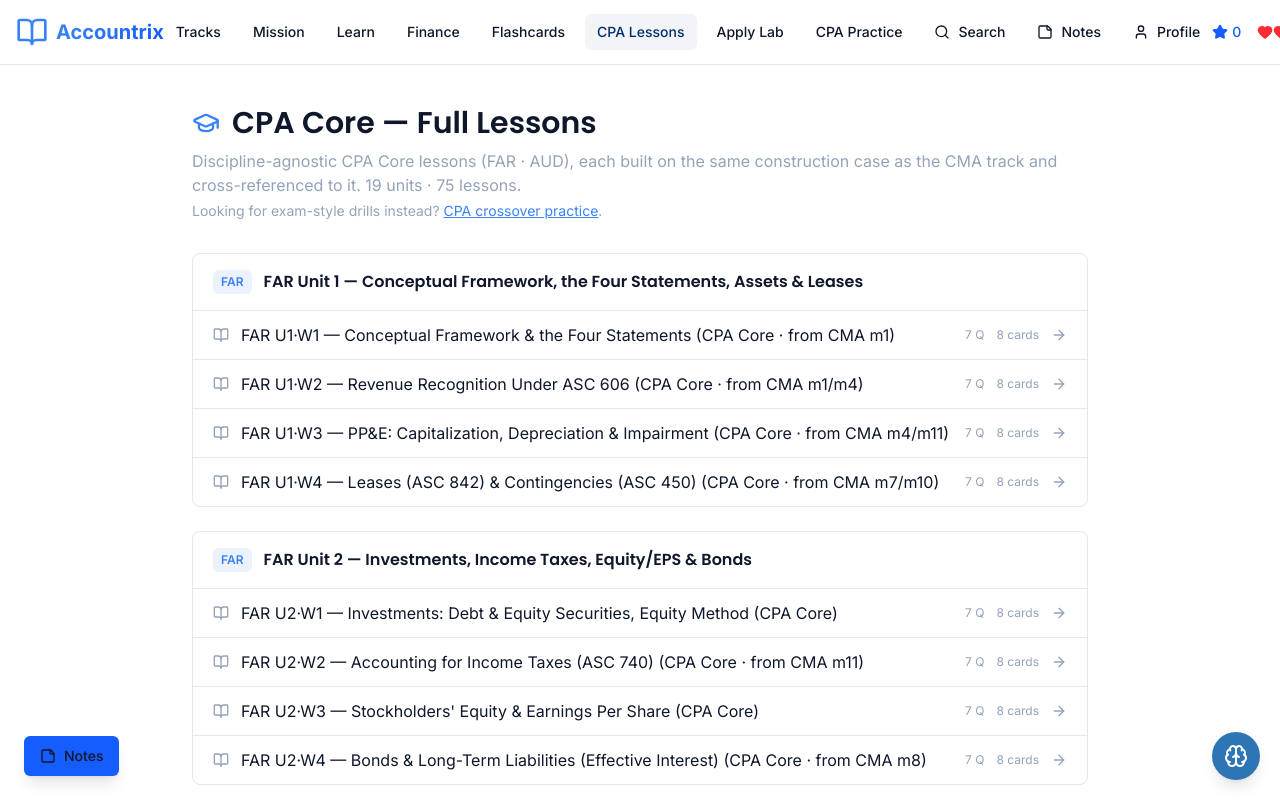
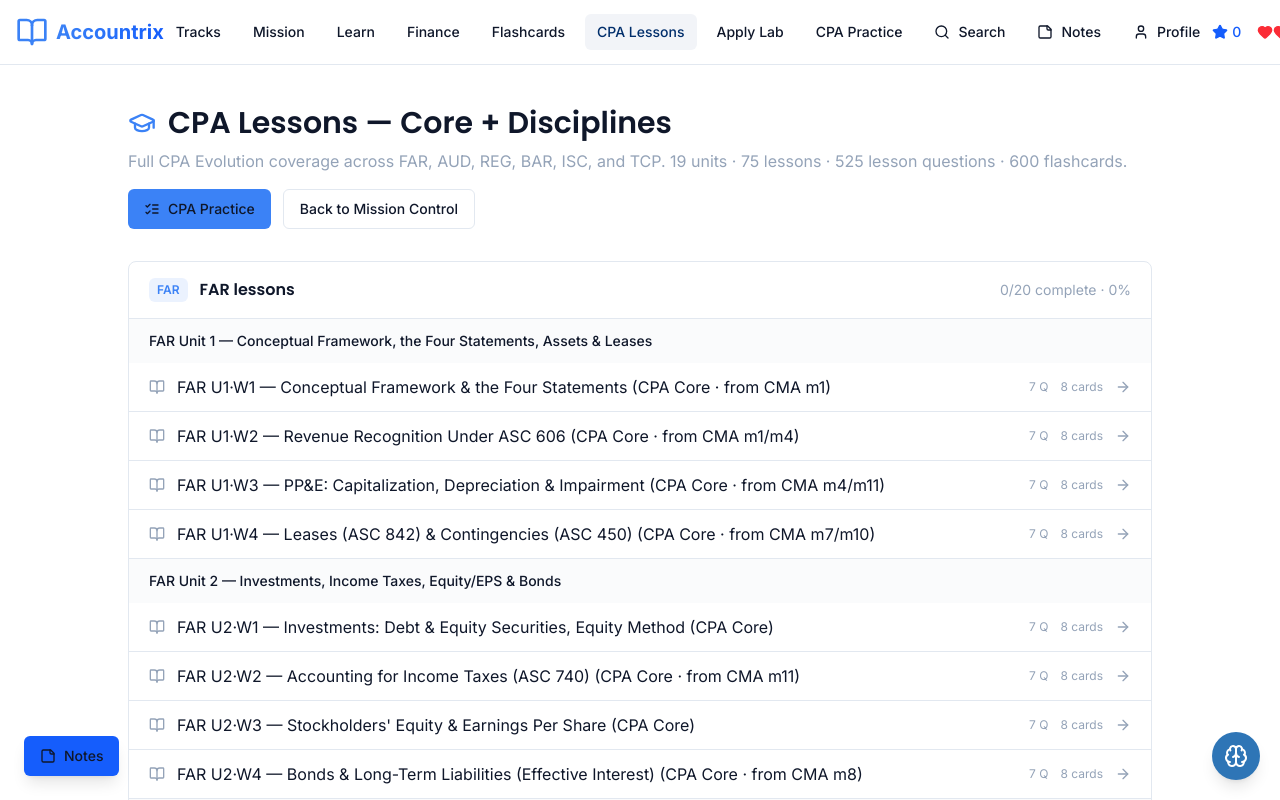
Before and after one commit to kennybhill7/AccountrixCPA-App, a Next.js app: page /cpa in a window 1280 px wide. Shown: the top 800 px of the page. Built offline with nearby package versions, Linux system fonts and the light colour scheme.

Commit message:
feat(cpa): expose all practice sections and dashboard

```diff
--- a/app/cpa/page.tsx
+++ b/app/cpa/page.tsx
@@ -1,10 +1,11 @@
 "use client";
 
-import { useEffect, useState } from "react";
+import { useEffect, useMemo, useState } from "react";
 import Link from "next/link";
+import { ArrowRight, BookOpen, GraduationCap, ListChecks } from "lucide-react";
 import { Button } from "@/components/ui/button";
 import { EmptyState } from "@/components/EmptyState";
-import { BookOpen, ArrowRight, GraduationCap } from "lucide-react";
+import { useCpaProgress } from "@/lib/store";
 
 interface CpaWeek {
   id: string;
@@ -20,9 +21,12 @@ interface CpaUnit {
   weeks: CpaWeek[];
 }
 
+const SECTION_ORDER = ["FAR", "AUD", "REG", "BAR", "ISC", "TCP"];
+
 export default function CpaLessonsPage() {
   const [units, setUnits] = useState<CpaUnit[]>([]);
   const [loading, setLoading] = useState(true);
+  const completed = useCpaProgress((s) => s.completedQuizzes);
 
   useEffect(() => {
     (async () => {
@@ -38,10 +42,23 @@ export default function CpaLessonsPage() {
     })();
   }, []);
 
+  const grouped = useMemo(() => {
+    const map = new Map<string, CpaUnit[]>();
+    for (const unit of units) {
+      const arr = map.get(unit.section) ?? [];
+      arr.push(unit);
+      map.set(unit.section, arr);
+    }
+    return SECTION_ORDER.filter((section) => map.has(section)).map((section) => ({
+      section,
+      units: (map.get(section) ?? []).sort((a, b) => a.unit - b.unit),
+    }));
+  }, [units]);
+
   if (loading) {
     return (
-      <div className="container mx-auto py-16 px-4 text-center">
-        <div className="animate-spin rounded-full h-12 w-12 border-b-2 border-primary mx-auto mb-4"></div>
+      <div className="container mx-auto px-4 py-16 text-center">
+        <div className="mx-auto mb-4 h-12 w-12 animate-spin rounded-full border-b-2 border-primary" />
         <p className="text-muted-foreground">Loading CPA lessons...</p>
       </div>
     );
@@ -49,76 +66,119 @@ export default function CpaLessonsPage() {
 
   if (units.length === 0) {
     return (
-      <div className="container mx-auto py-16 px-4">
+      <div className="container mx-auto px-4 py-16">
         <EmptyState
           icon={GraduationCap}
           title="CPA lessons not built yet"
-          description="Run npm run build:cpa-curriculum to assemble the FAR/AUD units."
+          description="Run npm run build:cpa-curriculum to assemble the CPA units."
         />
       </div>
     );
   }
 
   const totalWeeks = units.reduce((n, u) => n + u.weeks.length, 0);
+  const totalQuestions = units.reduce(
+    (n, u) => n + u.weeks.reduce((m, w) => m + (w.quiz?.questions?.length ?? 0), 0),
+    0
+  );
+  const totalCards = units.reduce(
+    (n, u) => n + u.weeks.reduce((m, w) => m + (w.flashcards?.length ?? 0), 0),
+    0
+  );
 
   return (
     <div className="min-h-screen bg-background">
       <div className="container mx-auto px-4 py-10">
-        <div className="max-w-4xl mx-auto">
-          <div className="flex items-center gap-3 mb-2">
+        <div className="mx-auto max-w-5xl">
+          <div className="mb-2 flex items-center gap-3">
             <GraduationCap className="h-7 w-7 text-primary" />
-            <h1 className="text-3xl font-bold">CPA Core — Full Lessons</h1>
+            <h1 className="text-3xl font-bold">CPA Lessons — Core + Disciplines</h1>
           </div>
-          <p className="text-muted-foreground mb-1">
-            Discipline-agnostic CPA Core lessons (FAR · AUD), each built on the same construction
-            case as the CMA track and cross-referenced to it. {units.length} units · {totalWeeks}{" "}
-            lessons.
-          </p>
-          <p className="text-sm text-muted-foreground mb-8">
-            Looking for exam-style drills instead?{" "}
-            <Link href="/crossover" className="text-primary underline">
-              CPA crossover practice
-            </Link>
-            .
+          <p className="mb-4 text-muted-foreground">
+            Full CPA Evolution coverage across FAR, AUD, REG, BAR, ISC, and TCP. {units.length}{" "}
+            units · {totalWeeks} lessons · {totalQuestions} lesson questions · {totalCards}{" "}
+            flashcards.
           </p>
 
-          <div className="space-y-6">
-            {units.map((unit) => (
-              <div key={unit.id} className="rounded-lg border bg-card">
-                <div className="px-5 py-4 border-b flex items-center gap-3">
-                  <span className="inline-flex items-center rounded-md bg-primary/10 text-primary text-xs font-semibold px-2 py-1">
-                    {unit.section}
+          <div className="mb-8 flex flex-wrap gap-3">
+            <Button asChild>
+              <Link href="/crossover">
+                <ListChecks className="mr-2 h-4 w-4" />
+                CPA Practice
+              </Link>
+            </Button>
+            <Button asChild variant="outline">
+              <Link href="/mission">Back to Mission Control</Link>
+            </Button>
+          </div>
+
+          <div className="space-y-8">
+            {grouped.map(({ section, units: sectionUnits }) => {
+              const sectionWeeks = sectionUnits.flatMap((u) =>
+                u.weeks.map((w) => ({ unit: u, week: w }))
+              );
+              const sectionCompleted = sectionWeeks.filter(({ unit, week }) =>
+                completed.includes(`${unit.id}:${week.id}`)
+              ).length;
+              const pct =
+                sectionWeeks.length > 0 ? Math.round((sectionCompleted / sectionWeeks.length) * 100) : 0;
+
+              return (
+                <section key={section} className="rounded-lg border bg-card">
+                  <div className="border-b px-5 py-4">
+                    <div className="flex flex-wrap items-center justify-between gap-3">
+                      <div className="flex items-center gap-3">
+                        <span className="inline-flex items-center rounded-md bg-primary/10 px-2 py-1 text-xs font-semibold text-primary">
+                          {section}
                         </span>
-                  <h2 className="font-semibold">{unit.title}</h2>
+                        <h2 className="font-semibold">{section} lessons</h2>
                       </div>
+                      <div className="text-sm text-muted-foreground">
+                        {sectionCompleted}/{sectionWeeks.length} complete · {pct}%
+                      </div>
+                    </div>
+                  </div>
+
+                  <div className="divide-y">
+                    {sectionUnits.map((unit) => (
+                      <div key={unit.id}>
+                        <div className="bg-muted/40 px-5 py-3 text-sm font-medium">{unit.title}</div>
                         <ul className="divide-y">
-                  {unit.weeks.map((week) => (
+                          {unit.weeks.map((week) => {
+                            const done = completed.includes(`${unit.id}:${week.id}`);
+                            return (
                               <li key={week.id}>
                                 <Link
                                   href={`/cpa/${unit.id}/${week.id}`}
-                        className="flex items-center justify-between px-5 py-3 hover:bg-accent/50 transition-colors"
+                                  className="flex items-center justify-between px-5 py-3 transition-colors hover:bg-accent/50"
                                 >
-                        <div className="flex items-center gap-3 min-w-0">
-                          <BookOpen className="h-4 w-4 text-muted-foreground shrink-0" />
+                                  <div className="flex min-w-0 items-center gap-3">
+                                    <BookOpen className="h-4 w-4 shrink-0 text-muted-foreground" />
                                     <span className="truncate">{week.title}</span>
                                   </div>
-                        <div className="flex items-center gap-3 shrink-0 text-xs text-muted-foreground">
+                                  <div className="flex shrink-0 items-center gap-3 text-xs text-muted-foreground">
+                                    {done ? <span className="text-green-600">Done</span> : null}
                                     <span>{week.quiz?.questions?.length ?? 0} Q</span>
                                     <span>{week.flashcards?.length ?? 0} cards</span>
                                     <ArrowRight className="h-4 w-4" />
                                   </div>
                                 </Link>
                               </li>
-                  ))}
+                            );
+                          })}
                         </ul>
                       </div>
                     ))}
+                  </div>
+                </section>
+              );
+            })}
           </div>
 
           <div className="mt-10">
             <Button asChild variant="outline">
               <Link href="/tracks">
-                <ArrowRight className="h-4 w-4 mr-2 rotate-180" />
+                <ArrowRight className="mr-2 h-4 w-4 rotate-180" />
                 All tracks
               </Link>
             </Button>
--- a/app/crossover/page.tsx
+++ b/app/crossover/page.tsx
@@ -1,12 +1,13 @@
 "use client";
 
 import { useState } from "react";
+import { useAttempts, useSrs } from "@/lib/store";
+import { dayNumber } from "@/lib/spacedRepetition";
 
 /**
- * /crossover — CPA Crossover practice mode (S1-C4).
- * Practice real CPA exam items (FAR/AUD/REG/BAR) that reinforce the CMA topics
- * you're studying. Items come from /api/cpa/items (clean, template-broken ones
- * excluded). Pick a section → answer MCQs → see the rationale + ASC/standard refs.
+ * CPA Practice.
+ * Serves clean CPA exam-style items across FAR/AUD/REG/BAR/ISC/TCP.
+ * Each answer writes to the shared attempt ledger; wrong answers seed SRS.
  */
 
 type Item = {
@@ -23,15 +24,23 @@ type Item = {
 };
 
 const SECTIONS: Array<{ key: string; label: string; note: string }> = [
-  { key: "AUD", label: "AUD — Auditing & Attestation", note: "Core · fully clean bank" },
-  { key: "FAR", label: "FAR — Financial Accounting & Reporting", note: "Core · feeds CMA P1" },
-  { key: "REG", label: "REG — Taxation & Regulation", note: "Core" },
-  {
-    key: "BAR",
-    label: "BAR — Business Analysis & Reporting",
-    note: "Discipline · recommended for the owner",
-  },
+  { key: "FAR", label: "FAR — Financial Accounting & Reporting", note: "Core · reporting and measurement" },
+  { key: "AUD", label: "AUD — Auditing & Attestation", note: "Core · controls and evidence" },
+  { key: "REG", label: "REG — Taxation & Regulation", note: "Core · tax and law" },
+  { key: "BAR", label: "BAR — Business Analysis & Reporting", note: "Discipline · analysis and reporting" },
+  { key: "ISC", label: "ISC — Information Systems & Controls", note: "Discipline · systems, SOC, and cybersecurity" },
+  { key: "TCP", label: "TCP — Tax Compliance & Planning", note: "Discipline · planning and compliance" },
 ];
+
+function itemSkills(item: Item): string[] {
+  const raw = [item.section, item.blueprintArea, item.topic].filter(Boolean).join(" ");
+  const normalized = raw
+    .toLowerCase()
+    .replace(/&/g, " and ")
+    .replace(/[^a-z0-9]+/g, "-")
+    .replace(/^-+|-+$/g, "");
+  return [normalized ? `cpa-${normalized}` : `cpa-${item.section.toLowerCase()}`];
+}
 
 export default function CrossoverPage() {
   const [phase, setPhase] = useState<"pick" | "practice" | "done">("pick");
@@ -44,6 +53,8 @@ export default function CrossoverPage() {
   const [score, setScore] = useState(0);
   const [loading, setLoading] = useState(false);
   const [error, setError] = useState<string | null>(null);
+  const recordAttempt = useAttempts((s) => s.record);
+  const upsertMiss = useSrs((s) => s.upsertMiss);
 
   async function start(sec: string) {
     setLoading(true);
@@ -70,9 +81,37 @@ export default function CrossoverPage() {
 
   function choose(idx: number) {
     if (revealed) return;
+    const item = items[i];
+    const correct = idx === item.answer;
+    const skills = itemSkills(item);
+    const itemId = `cpa-practice:${item.section}:${item.id}`;
+
     setSelected(idx);
     setRevealed(true);
-    if (idx === items[i].answer) setScore((s) => s + 1);
+    if (correct) setScore((s) => s + 1);
+
+    recordAttempt({
+      source: "quiz",
+      track: "cpa",
+      itemId,
+      skills,
+      correct,
+      answer: idx,
+    });
+
+    if (!correct) {
+      upsertMiss(
+        {
+          itemId,
+          skills,
+          track: "cpa",
+          source: "quiz",
+          label: `${item.section} practice — ${item.topic || item.blueprintArea || item.id}`,
+          href: "/crossover",
+        },
+        dayNumber(Date.now())
+      );
+    }
   }
 
   function next() {
@@ -87,32 +126,32 @@ export default function CrossoverPage() {
 
   if (phase === "pick") {
     return (
-      <div className="container mx-auto max-w-2xl px-4 py-10">
-        <h1 className="text-2xl font-bold text-[#2e75b6]">CPA Crossover Practice</h1>
+      <div className="container mx-auto max-w-3xl px-4 py-10">
+        <h1 className="text-2xl font-bold text-primary">CPA Practice</h1>
         <p className="mt-2 text-muted-foreground">
-          Real CPA exam-style questions that reinforce the CMA topics you're studying. Pick a
-          section to practice 10 questions with full rationale and standard references.
+          Exam-style questions across all CPA Evolution sections. Pick a section to practice 10
+          questions with full rationale and standard references. Wrong answers feed Mission
+          Control review through the shared attempt ledger and SRS queue.
         </p>
         {error && <p className="mt-4 text-red-500">{error}</p>}
-        <div className="mt-6 grid gap-3">
+        <div className="mt-6 grid gap-3 md:grid-cols-2">
           {SECTIONS.map((s) => (
             <button
               key={s.key}
               disabled={loading}
               onClick={() => start(s.key)}
-              className="flex items-center justify-between rounded-lg border border-border bg-card p-4 text-left transition hover:border-[#2e75b6] disabled:opacity-50"
+              className="flex items-center justify-between rounded-lg border border-border bg-card p-4 text-left transition hover:border-primary disabled:opacity-50"
             >
               <span>
                 <span className="font-medium">{s.label}</span>
                 <span className="block text-xs text-muted-foreground">{s.note}</span>
               </span>
-              <span className="text-[#2e75b6]">{loading ? "…" : "Start →"}</span>
+              <span className="text-primary">{loading ? "…" : "Start →"}</span>
             </button>
           ))}
         </div>
         <p className="mt-6 text-xs text-muted-foreground">
-          ISC &amp; TCP item banks need reformatting before they can be served; FAR/REG show only
-          the clean subset (template-broken items are excluded).
+          Bank coverage currently totals 1,178 clean items: FAR, AUD, REG, BAR, ISC, and TCP.
         </p>
       </div>
     );
@@ -122,14 +161,18 @@ export default function CrossoverPage() {
     const pct = Math.round((score / items.length) * 100);
     return (
       <div className="container mx-auto max-w-2xl px-4 py-10 text-center">
-        <h1 className="text-2xl font-bold text-[#2e75b6]">{section} practice complete</h1>
+        <h1 className="text-2xl font-bold text-primary">{section} practice complete</h1>
         <p className="mt-4 text-4xl font-bold">
           {score}/{items.length} <span className="text-lg text-muted-foreground">({pct}%)</span>
+        </p>
+        <p className="mt-3 text-sm text-muted-foreground">
+          Missed questions were added to review. Strong sessions still count in the attempt ledger
+          for readiness trends.
         </p>
         <div className="mt-6 flex justify-center gap-3">
           <button
             onClick={() => start(section)}
-            className="rounded bg-[#2e75b6] px-4 py-2 font-semibold text-white hover:bg-[#3a86cc]"
+            className="rounded bg-primary px-4 py-2 font-semibold text-primary-foreground hover:opacity-90"
           >
             New 10 questions
           </button>
@@ -154,7 +197,7 @@ export default function CrossoverPage() {
         <span>Score: {score}</span>
       </div>
       {item.topic && (
-        <div className="mb-2 text-xs font-medium text-[#2e75b6]">
+        <div className="mb-2 text-xs font-medium text-primary">
           {item.topic}
           {item.difficulty ? ` · ${item.difficulty}` : ""}
         </div>
@@ -165,7 +208,7 @@ export default function CrossoverPage() {
         {item.choices.map((c, idx) => {
           const isCorrect = idx === item.answer;
           const isPicked = idx === selected;
-          let cls = "border-border hover:border-[#2e75b6]";
+          let cls = "border-border hover:border-primary";
           if (revealed && isCorrect) cls = "border-green-500 bg-green-50 dark:bg-green-950/20";
           else if (revealed && isPicked) cls = "border-red-500 bg-red-50 dark:bg-red-950/20";
           return (
@@ -200,7 +243,7 @@ export default function CrossoverPage() {
           )}
           <button
             onClick={next}
-            className="mt-3 rounded bg-[#2e75b6] px-4 py-2 font-semibold text-white hover:bg-[#3a86cc]"
+            className="mt-3 rounded bg-primary px-4 py-2 font-semibold text-primary-foreground hover:opacity-90"
           >
             {i + 1 >= items.length ? "See results" : "Next question"}
           </button>
--- a/lib/tracks.ts
+++ b/lib/tracks.ts
@@ -1,11 +1,5 @@
 /**
- * lib/tracks.ts — S1-C5 groundwork (additive, non-breaking).
- *
- * A registry of study "tracks". The current app renders a single 12-month
- * curriculum (CMA, mapped m1–m6 = Part 1, m7–m12 = Part 2). This registry layers a
- * track concept on top WITHOUT changing that rendering, so the UI can present
- * CMA (lessons) and CPA (crossover practice now; full lessons later) as distinct
- * paths, and the full multi-track data-model refactor can build on it incrementally.
+ * Track registry for the visible Accountrix learning paths.
  */
 
 export type TrackKind = "lessons" | "practice";
@@ -19,13 +13,15 @@ export interface Track {
   kind: TrackKind;
   status: TrackStatus;
   href: string;
-  /** For lessons tracks: the month ids that make up this track (existing single-track ids). */
+  /** For lessons tracks: the month ids that make up this track. */
   months?: string[];
-  /** For practice tracks: the CPA sections drawn from the item bank. */
+  /** For practice tracks or section-based lesson tracks. */
   sections?: string[];
 }
 
 const range = (a: number, b: number) => Array.from({ length: b - a + 1 }, (_, i) => `m${a + i}`);
+
+const CPA_SECTIONS = ["FAR", "AUD", "REG", "BAR", "ISC", "TCP"];
 
 export const TRACKS: Track[] = [
   {
@@ -44,7 +40,7 @@ export const TRACKS: Track[] = [
     exam: "CMA",
     label: "CMA Part 1 — Financial Planning, Performance & Analytics",
     description:
-      "External reporting, planning/budgeting, performance management, cost management, internal controls, technology & analytics — taught through a fictional construction company's transactions.",
+      "External reporting, planning/budgeting, performance management, cost management, internal controls, technology & analytics — taught through fictional controller/CFO cases.",
     kind: "lessons",
     status: "live",
     href: "/learn",
@@ -57,42 +53,31 @@ export const TRACKS: Track[] = [
     description:
       "Financial-statement analysis, corporate finance, decision analysis, risk management, investment decisions, and professional ethics.",
     kind: "lessons",
-    status: "in-progress",
+    status: "live",
     href: "/learn",
     months: range(7, 12),
   },
   {
-    id: "cpa-crossover",
+    id: "cpa-practice",
     exam: "CPA",
-    label: "CPA Crossover Practice",
+    label: "CPA Practice — FAR · AUD · REG · BAR · ISC · TCP",
     description:
-      "Real CPA exam-style questions (FAR/AUD/REG/BAR) that reinforce the CMA topics you're studying, with rationale and ASC/standard references.",
+      "Exam-style CPA practice items across all six CPA Evolution sections. Attempts feed readiness and missed-item review.",
     kind: "practice",
     status: "live",
     href: "/crossover",
-    sections: ["FAR", "AUD", "REG", "BAR"],
+    sections: CPA_SECTIONS,
   },
   {
-    id: "cpa-core",
+    id: "cpa-lessons",
     exam: "CPA",
-    label: "CPA Core — FAR · AUD · REG (full lessons)",
+    label: "CPA Lessons — Core + Disciplines",
     description:
-      "Discipline-agnostic core sections of the CPA Evolution blueprint. FAR, AUD, and REG lessons are live and tied to the fictional construction case universe.",
+      "Full CPA lessons across FAR, AUD, REG, BAR, ISC, and TCP, tied to the fictional case universe and the CMA/Finance skill graph.",
     kind: "lessons",
     status: "live",
     href: "/cpa",
-    sections: ["FAR", "AUD", "REG"],
-  },
-  {
-    id: "cpa-discipline-bar",
-    exam: "CPA",
-    label: "CPA Disciplines — BAR · ISC · TCP",
-    description:
-      "CPA discipline lessons for Business Analysis & Reporting, Information Systems & Controls, and Tax Compliance & Planning.",
-    kind: "lessons",
-    status: "live",
-    href: "/cpa",
-    sections: ["BAR", "ISC", "TCP"],
+    sections: CPA_SECTIONS,
   },
   {
     id: "apply-lab",
```
Lines whose indentation alone changed are shown as unchanged.
